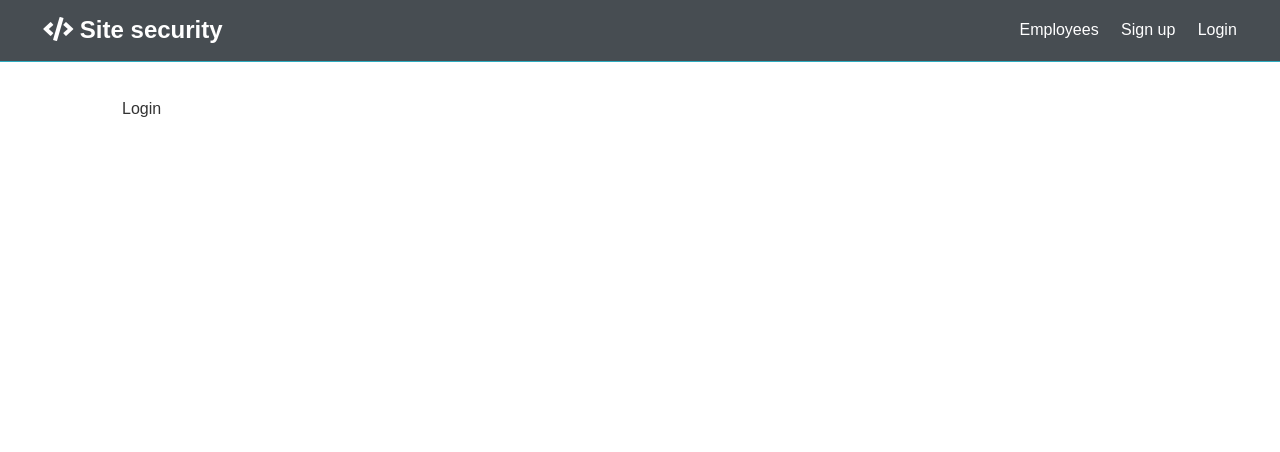
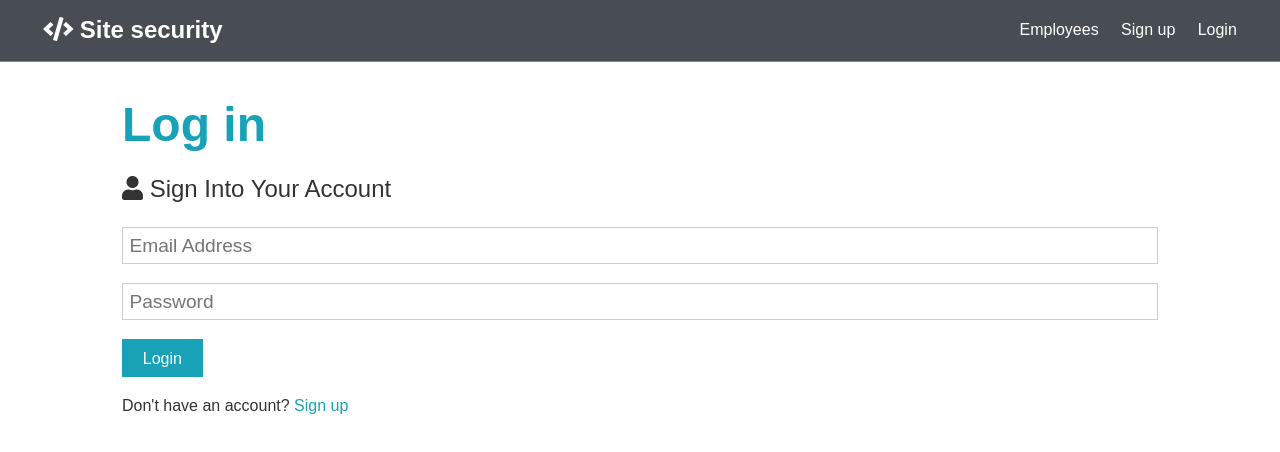
Before and after one commit to pwalvarado/MERN-Site-security-manager, a React (Create React App) app in the folder client/: page /login in a window 1280 px wide. Shown: the top 452 px of the page. Built offline with nearby package versions, Linux system fonts and the light colour scheme.

Commit message:
rollback example with axios, and add signup component

```diff
--- a/client/src/components/auth/Login.js
+++ b/client/src/components/auth/Login.js
@@ -1,7 +1,57 @@
-import React from "react";
+import React, { Fragment, useState } from "react";
+import { Link } from "react-router-dom";
 
 const Login = () => {
-  return <div>Login</div>;
+  const [formData, setFormData] = useState({
+    email: "",
+    password: ""
+  });
+
+  const { email, password } = formData;
+
+  const onChange = e =>
+    setFormData({ ...formData, [e.target.name]: e.target.value });
+
+  const onSubmit = e => {
+    e.preventDefault();
+    console.log("Success");
+  };
+
+  return (
+    <Fragment>
+      <h1 className="large text-primary">Log in</h1>
+      <p className="lead">
+        <i className="fas fa-user" /> Sign Into Your Account
+      </p>
+      <form className="form" onSubmit={e => onSubmit(e)}>
+        <div className="form-group">
+          <input
+            type="email"
+            placeholder="Email Address"
+            name="email"
+            value={email}
+            onChange={e => onChange(e)}
+            required
+          />
+        </div>
+        <div className="form-group">
+          <input
+            type="password"
+            placeholder="Password"
+            minlength="6"
+            name="password"
+            value={password}
+            onChange={e => onChange(e)}
+            required
+          />
+        </div>
+        <input type="submit" value="Login" className="btn btn-primary" />
+      </form>
+      <p className="my-1">
+        Don't have an account? <Link to="/signup">Sign up</Link>
+      </p>
+    </Fragment>
+  );
 };
 
 export default Login;
--- a/client/src/components/auth/Signup.js
+++ b/client/src/components/auth/Signup.js
@@ -1,5 +1,5 @@
 import React, { Fragment, useState } from "react";
-import axios from "axios";
+import { Link } from "react-router-dom";
 
 const Signup = () => {
   const [formData, setFormData] = useState({
@@ -14,30 +14,12 @@
   const onChange = e =>
     setFormData({ ...formData, [e.target.name]: e.target.value });
 
-  const onSubmit = async e => {
+  const onSubmit = e => {
     e.preventDefault();
     if (password !== password2) {
       console.log("Passwords don't match");
     } else {
-      const newUser = {
-        name,
-        email,
-        password
-      };
-
-      try {
-        const config = {
-          headers: {
-            "Content-Type": "application/json"
-          }
-        };
-
-        const body = JSON.stringify(newUser);
-        const res = await axios.post("/api/users", body, config);
-        console.log(res.data);
-      } catch (error) {
-        console.error(error.response.data);
-      }
+      console.log(formData);
     }
   };
 
@@ -97,7 +79,7 @@
         <input type="submit" value="Register" className="btn btn-primary" />
       </form>
       <p className="my-1">
-        Already have an account? <a href="login.html">Sign In</a>
+        Already have an account? <Link to="/login">Sign In</Link>
       </p>
     </Fragment>
   );
```
